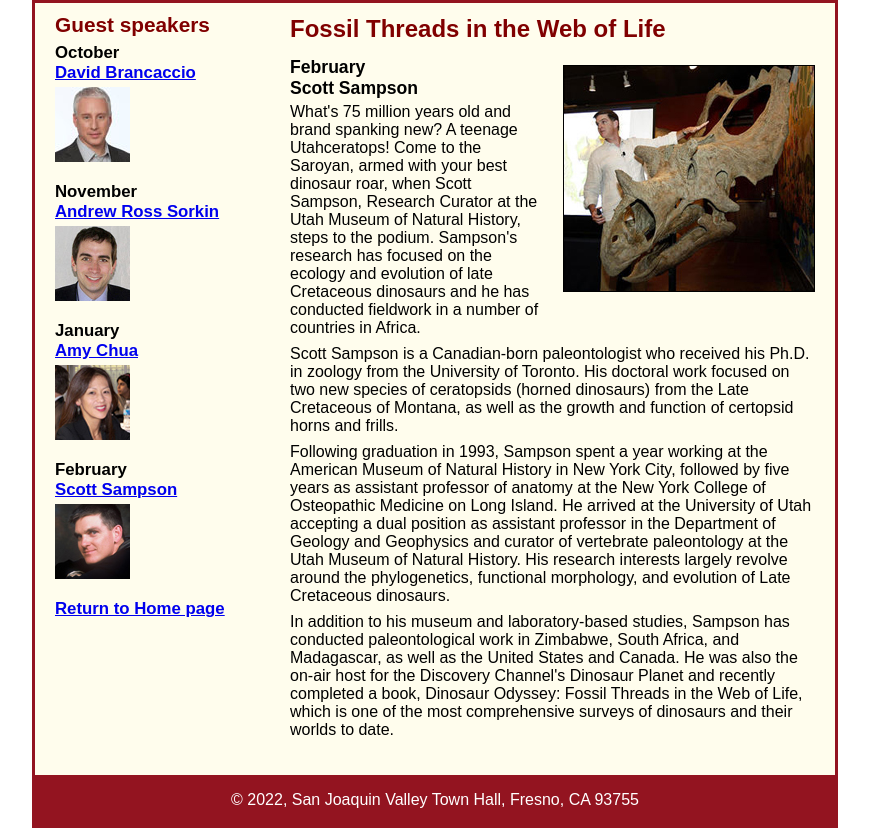
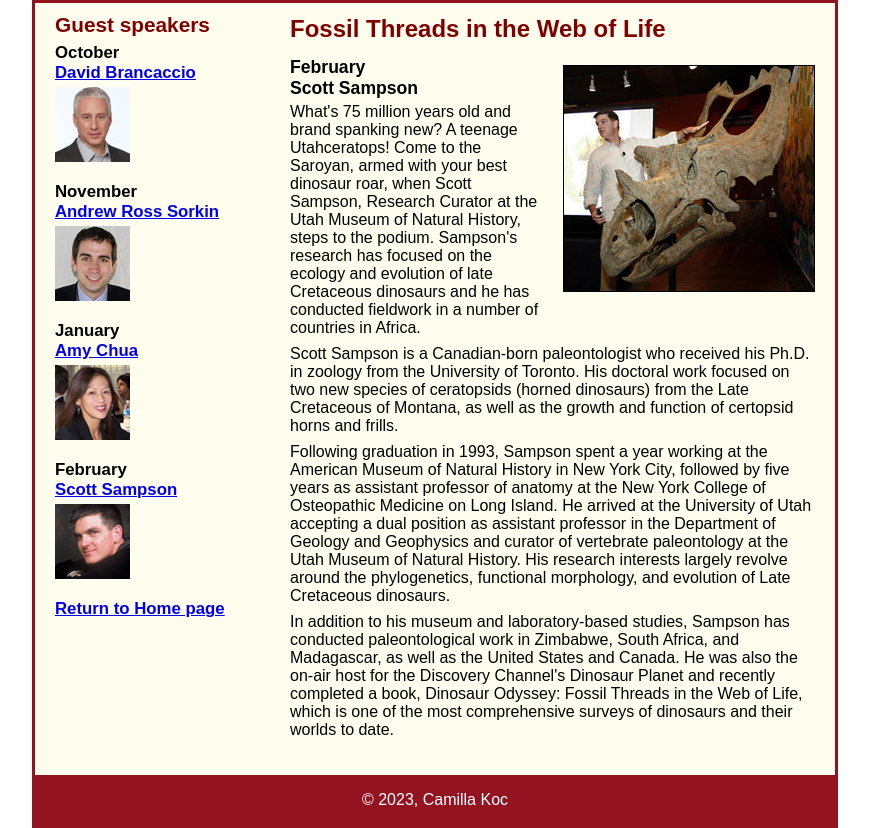
Before and after one commit to caamsoup/A08, a plain HTML site: page speakers/sampson.html in a window 1280 px wide. Shown: the part 120-948 px from the top of the page, without its empty margins (205-1074 px from the left). Drawn offline with Linux system fonts and the light colour scheme.

Commit message:
This is actually the final commit...

```diff
--- a/speakers/sampson.html
+++ b/speakers/sampson.html
@@ -58,7 +58,7 @@
 		</aside>
 	</main>
 	<footer>
-		<p>&copy; 2022, San Joaquin Valley Town Hall, Fresno, CA 93755</p>
+		<p>&copy; 2023, Camilla Koc</p>
 	</footer>
 </body>
 </html>
```
